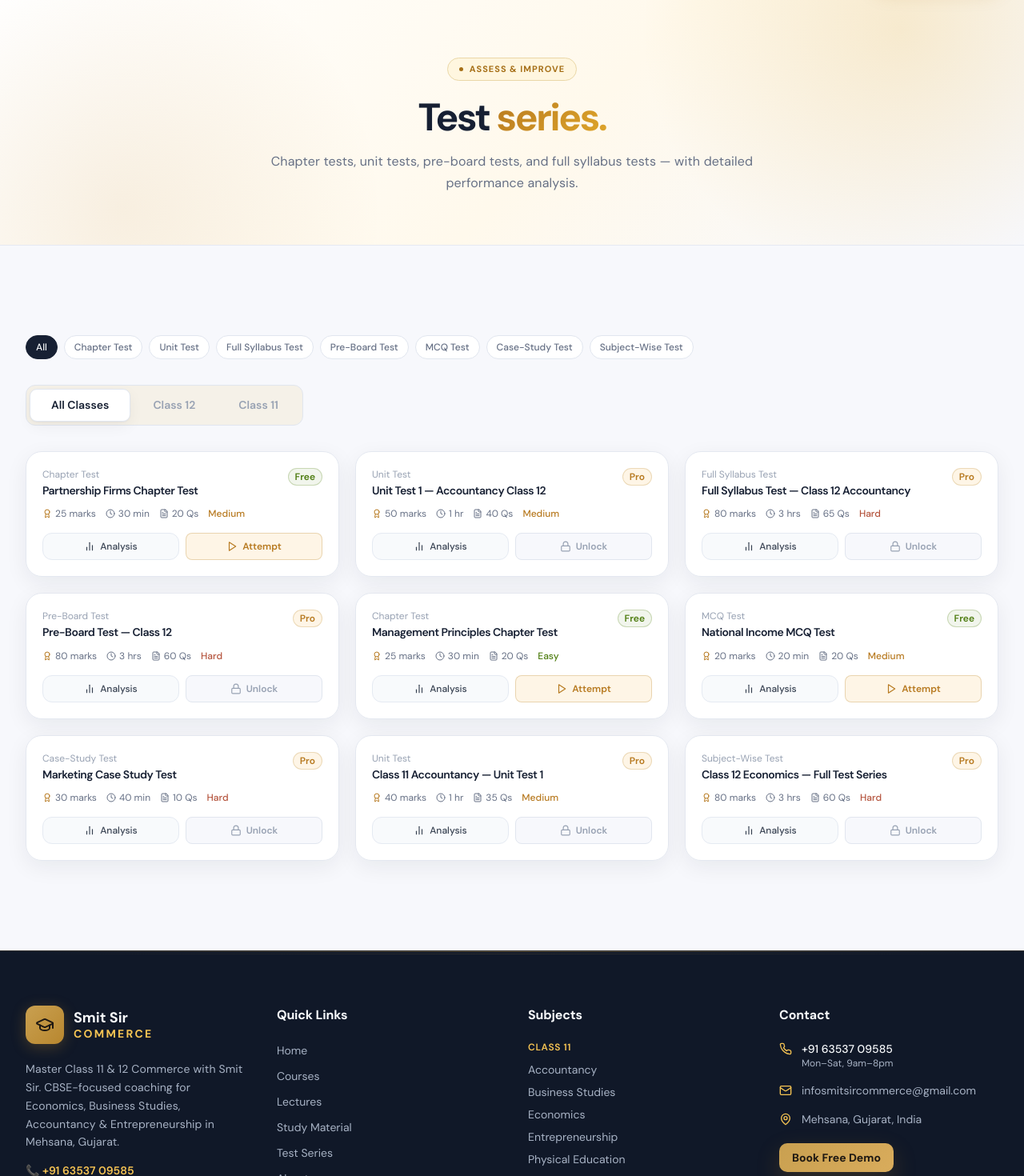
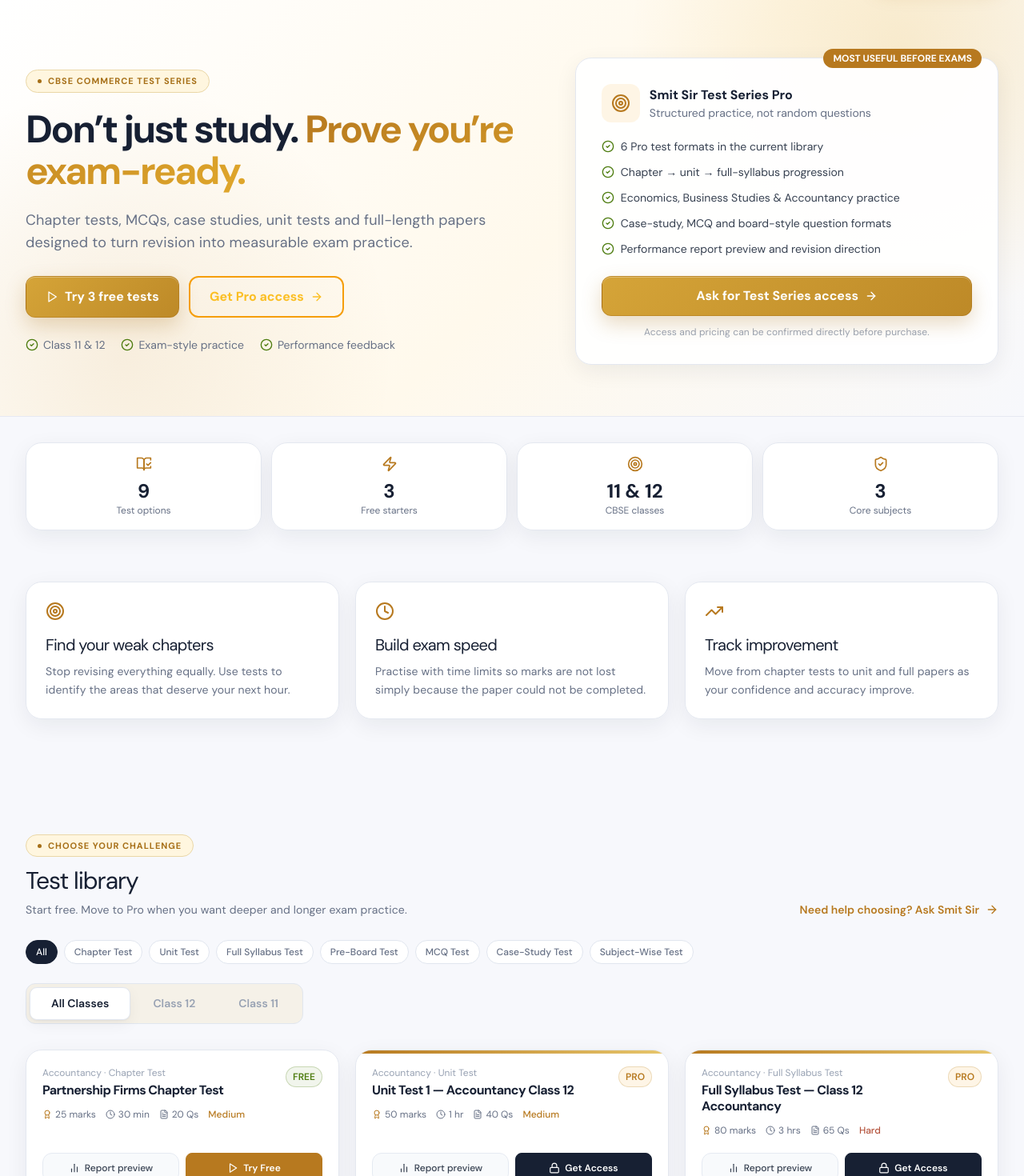
Before and after one commit to infosmitsircommerce-eng/smit-sir-commerce, a React (Vite) app: page /test-series in a window 1280 px wide. Shown: the part 80-1550 px from the top of the page at 80% size. Built offline with nearby package versions, Linux system fonts and the light colour scheme; a web font is replaced by a local one.

Commit message:
Turn test series into a stronger conversion page

```diff
--- a/src/pages/TestSeries.jsx
+++ b/src/pages/TestSeries.jsx
@@ -1,6 +1,10 @@
 import { useState } from 'react';
 import { motion } from 'framer-motion';
-import { Clock, FileText, BarChart2, Lock, Play, Award, TrendingUp, AlertTriangle } from 'lucide-react';
+import { Link } from 'react-router-dom';
+import {
+  Clock, FileText, BarChart2, Lock, Play, Award, TrendingUp, AlertTriangle,
+  CheckCircle2, ArrowRight, ShieldCheck, Target, Sparkles, BookOpenCheck, Zap
+} from 'lucide-react';
 import ComingSoonModal from '../components/ui/ComingSoonModal';
 
 const tests = [
@@ -22,20 +26,22 @@ const pillStyle = (active) => active
   : { background: 'var(--bg-white)', color: 'var(--muted)', border: '1px solid var(--border)' };
 
 function ResultAnalysis({ test, onClose }) {
-  const score = Math.floor(Math.random() * 30) + 55;
+  const score = 72;
   return (
     <div className="fixed inset-0 z-50 flex items-center justify-center p-4"
       style={{ background: 'rgba(30,24,18,0.6)', backdropFilter: 'blur(4px)' }}>
       <motion.div
-        initial={{ scale: 0.8, opacity: 0 }}
+        initial={{ scale: 0.92, opacity: 0 }}
         animate={{ scale: 1, opacity: 1 }}
         className="rounded-2xl p-8 max-w-lg w-full max-h-[90vh] overflow-y-auto"
         style={{ background: 'var(--bg-white)', border: '1px solid var(--border)', boxShadow: '0 24px 64px rgba(30,24,18,0.25)' }}
       >
-        <h3 className="text-xl mb-6" style={{ fontFamily: 'var(--font-serif)', fontWeight: 700, color: 'var(--ink)' }}>Result Analysis — {test.name}</h3>
+        <div className="text-xs font-semibold uppercase tracking-widest mb-2" style={{ color: 'var(--gold)' }}>Sample report preview</div>
+        <h3 className="text-xl mb-2" style={{ fontFamily: 'var(--font-serif)', fontWeight: 700, color: 'var(--ink)' }}>Performance Analysis</h3>
+        <p className="text-sm mb-6" style={{ color: 'var(--muted)' }}>This preview shows the kind of feedback students can expect when full test attempts go live.</p>
         <div className="grid grid-cols-3 gap-3 mb-6">
           {[
-            { value: `${score}%`, label: 'Score',    color: 'var(--gold)'  },
+            { value: `${score}%`, label: 'Score', color: 'var(--gold)' },
             { value: Math.floor(score / 100 * test.questions), label: 'Correct', color: 'var(--green)' },
             { value: '82%', label: 'Accuracy', color: 'var(--charcoal)' },
           ].map(s => (
@@ -45,31 +51,17 @@ function ResultAnalysis({ test, onClose }) {
             </div>
           ))}
         </div>
-
         <div className="space-y-4 mb-6">
           <div>
-            <div className="flex items-center gap-2 font-medium text-sm mb-2" style={{ color: 'var(--green)' }}>
-              <TrendingUp className="w-4 h-4" /> Strong Topics
-            </div>
-            <div className="flex flex-wrap gap-2">
-              {['Journal Entries', 'Ledger Posting', 'Trial Balance'].map(t => (
-                <span key={t} className="text-xs px-2 py-1 rounded-full" style={{ background: 'rgba(77,124,15,0.07)', color: 'var(--green)', border: '1px solid rgba(77,124,15,0.25)' }}>{t}</span>
-              ))}
-            </div>
+            <div className="flex items-center gap-2 font-medium text-sm mb-2" style={{ color: 'var(--green)' }}><TrendingUp className="w-4 h-4" /> Strong Topics</div>
+            <div className="flex flex-wrap gap-2">{['Core concepts', 'Application questions', 'Definitions'].map(t => <span key={t} className="text-xs px-2 py-1 rounded-full" style={{ background: 'rgba(77,124,15,0.07)', color: 'var(--green)', border: '1px solid rgba(77,124,15,0.25)' }}>{t}</span>)}</div>
           </div>
           <div>
-            <div className="flex items-center gap-2 font-medium text-sm mb-2" style={{ color: '#B4533C' }}>
-              <AlertTriangle className="w-4 h-4" /> Weak Topics — Needs Revision
-            </div>
-            <div className="flex flex-wrap gap-2">
-              {['Partnership Dissolution', 'Goodwill Valuation'].map(t => (
-                <span key={t} className="text-xs px-2 py-1 rounded-full" style={{ background: 'rgba(180,83,60,0.07)', color: '#B4533C', border: '1px solid rgba(180,83,60,0.25)' }}>{t}</span>
-              ))}
-            </div>
+            <div className="flex items-center gap-2 font-medium text-sm mb-2" style={{ color: '#B4533C' }}><AlertTriangle className="w-4 h-4" /> Revision Priority</div>
+            <div className="flex flex-wrap gap-2">{['Case-study application', 'Higher-order questions'].map(t => <span key={t} className="text-xs px-2 py-1 rounded-full" style={{ background: 'rgba(180,83,60,0.07)', color: '#B4533C', border: '1px solid rgba(180,83,60,0.25)' }}>{t}</span>)}</div>
           </div>
         </div>
-
-        <button onClick={onClose} className="btn-primary w-full">Close Analysis</button>
+        <button onClick={onClose} className="btn-primary w-full">Close Preview</button>
       </motion.div>
     </div>
   );
@@ -78,52 +70,35 @@ function ResultAnalysis({ test, onClose }) {
 function TestCard({ test, onComingSoon }) {
   const [showAnalysis, setShowAnalysis] = useState(false);
   const diffColors = { Easy: 'var(--green)', Medium: 'var(--gold)', Hard: '#B4533C' };
-
   return (
     <>
       {showAnalysis && <ResultAnalysis test={test} onClose={() => setShowAnalysis(false)} />}
-      <motion.div whileHover={{ y: -3 }} className="card-paper flex flex-col p-5">
+      <motion.article whileHover={{ y: -4 }} className="card-paper flex flex-col p-5 relative overflow-hidden">
+        {!test.isFree && <div className="absolute top-0 left-0 right-0 h-1" style={{ background: 'linear-gradient(90deg, var(--gold), #e7c66c)' }} />}
         <div className="flex items-start justify-between gap-2 mb-3">
           <div>
-            <div className="text-xs mb-1" style={{ color: 'var(--subtle)' }}>{test.type}</div>
-            <h3 className="text-sm leading-tight" style={{ fontFamily: 'var(--font-sans)', fontWeight: 600, color: 'var(--ink)' }}>{test.name}</h3>
+            <div className="text-xs mb-1" style={{ color: 'var(--subtle)' }}>{test.subject} · {test.type}</div>
+            <h3 className="text-base leading-tight" style={{ fontFamily: 'var(--font-sans)', fontWeight: 700, color: 'var(--ink)' }}>{test.name}</h3>
           </div>
           {test.isFree
-            ? <span className="text-xs font-semibold px-2 py-0.5 rounded-full flex-shrink-0" style={{ background: 'rgba(77,124,15,0.08)', border: '1px solid rgba(77,124,15,0.25)', color: 'var(--green)' }}>Free</span>
-            : <span className="text-xs font-semibold px-2 py-0.5 rounded-full flex-shrink-0" style={{ background: 'var(--gold-bg)', border: '1px solid rgba(184,135,47,0.25)', color: 'var(--gold)' }}>Pro</span>}
+            ? <span className="text-xs font-semibold px-2 py-1 rounded-full flex-shrink-0" style={{ background: 'rgba(77,124,15,0.08)', border: '1px solid rgba(77,124,15,0.25)', color: 'var(--green)' }}>FREE</span>
+            : <span className="text-xs font-semibold px-2 py-1 rounded-full flex-shrink-0" style={{ background: 'var(--gold-bg)', border: '1px solid rgba(184,135,47,0.25)', color: 'var(--gold)' }}>PRO</span>}
         </div>
-
-        <div className="flex flex-wrap gap-3 text-xs mb-4" style={{ color: 'var(--muted)' }}>
+        <div className="flex flex-wrap gap-3 text-xs mb-5" style={{ color: 'var(--muted)' }}>
           <span className="flex items-center gap-1"><Award className="w-3 h-3" style={{ color: 'var(--gold)' }} /> {test.marks} marks</span>
           <span className="flex items-center gap-1"><Clock className="w-3 h-3" /> {test.time}</span>
           <span className="flex items-center gap-1"><FileText className="w-3 h-3" /> {test.questions} Qs</span>
           <span className="font-medium" style={{ color: diffColors[test.difficulty] }}>{test.difficulty}</span>
         </div>
-
         <div className="mt-auto flex gap-2">
-          <button
-            onClick={() => setShowAnalysis(true)}
-            className="tile-paper flex-1 flex items-center justify-center gap-1.5 py-2 text-xs font-medium"
-            style={{ color: 'var(--charcoal)' }}
-          >
-            <BarChart2 className="w-3.5 h-3.5" /> Analysis
+          <button onClick={() => setShowAnalysis(true)} className="tile-paper flex-1 flex items-center justify-center gap-1.5 py-2.5 text-xs font-medium" style={{ color: 'var(--charcoal)' }}>
+            <BarChart2 className="w-3.5 h-3.5" /> Report preview
           </button>
-          <button
-            onClick={onComingSoon}
-            className="flex-1 flex items-center justify-center gap-1.5 py-2 rounded-lg text-xs font-semibold transition-all"
-            style={test.isFree
-              ? { background: 'var(--gold-bg)', border: '1px solid rgba(184,135,47,0.3)', color: 'var(--gold)' }
-              : { background: 'var(--bg-ivory)', border: '1px solid var(--border)', color: 'var(--subtle)' }}
-            onMouseEnter={e => {
-              if (test.isFree) { e.currentTarget.style.background = 'var(--gold)'; e.currentTarget.style.color = '#fff'; }
-            }}
-            onMouseLeave={e => {
-              if (test.isFree) { e.currentTarget.style.background = 'var(--gold-bg)'; e.currentTarget.style.color = 'var(--gold)'; }
-            }}>
-            {test.isFree ? <><Play className="w-3.5 h-3.5" /> Attempt</> : <><Lock className="w-3.5 h-3.5" /> Unlock</>}
+          <button onClick={onComingSoon} className="flex-1 flex items-center justify-center gap-1.5 py-2.5 rounded-lg text-xs font-semibold transition-all" style={test.isFree ? { background: 'var(--gold)', border: '1px solid var(--gold)', color: '#fff' } : { background: 'var(--ink)', border: '1px solid var(--ink)', color: '#fff' }}>
+            {test.isFree ? <><Play className="w-3.5 h-3.5" /> Try Free</> : <><Lock className="w-3.5 h-3.5" /> Get Access</>}
           </button>
         </div>
-      </motion.div>
+      </motion.article>
     </>
   );
 }
@@ -132,45 +107,93 @@ export default function TestSeries() {
   const [filterType, setFilterType] = useState('All');
   const [filterClass, setFilterClass] = useState('All');
   const [showComingSoon, setShowComingSoon] = useState(false);
-
-  const filtered = tests.filter((t) => {
-    const matchType = filterType === 'All' || t.type === filterType;
-    const matchClass = filterClass === 'All' || t.class === Number(filterClass);
-    return matchType && matchClass;
-  });
+  const filtered = tests.filter((t) => (filterType === 'All' || t.type === filterType) && (filterClass === 'All' || t.class === Number(filterClass)));
+  const freeCount = tests.filter(t => t.isFree).length;
+  const proCount = tests.length - freeCount;
 
   return (
     <div className="min-h-screen" style={{ background: 'var(--bg-ivory)' }}>
-      <div className="page-hero">
-        <div className="page-container text-center">
-          <span className="eyebrow">Assess &amp; Improve</span>
-          <h1 className="mt-5">Test <em>series.</em></h1>
-          <p className="mx-auto">Chapter tests, unit tests, pre-board tests, and full syllabus tests — with detailed performance analysis.</p>
+      <section className="page-hero overflow-hidden">
+        <div className="page-container">
+          <div className="grid grid-cols-1 lg:grid-cols-[1.1fr_.9fr] gap-10 items-center">
+            <div>
+              <span className="eyebrow">CBSE Commerce Test Series</span>
+              <h1 className="mt-5 max-w-3xl">Don’t just study. <em>Prove you’re exam-ready.</em></h1>
+              <p className="mt-5 text-lg max-w-2xl" style={{ color: 'var(--muted)' }}>Chapter tests, MCQs, case studies, unit tests and full-length papers designed to turn revision into measurable exam practice.</p>
+              <div className="flex flex-col sm:flex-row gap-3 mt-7">
+                <button onClick={() => document.getElementById('test-library')?.scrollIntoView({ behavior: 'smooth' })} className="btn-primary inline-flex items-center justify-center gap-2"><Play className="w-4 h-4" /> Try {freeCount} free tests</button>
+                <Link to="/contact" className="btn-secondary inline-flex items-center justify-center gap-2">Get Pro access <ArrowRight className="w-4 h-4" /></Link>
+              </div>
+              <div className="flex flex-wrap gap-x-5 gap-y-2 mt-6 text-sm" style={{ color: 'var(--muted)' }}>
+                <span className="flex items-center gap-1.5"><CheckCircle2 className="w-4 h-4" style={{ color: 'var(--green)' }} /> Class 11 &amp; 12</span>
+                <span className="flex items-center gap-1.5"><CheckCircle2 className="w-4 h-4" style={{ color: 'var(--green)' }} /> Exam-style practice</span>
+                <span className="flex items-center gap-1.5"><CheckCircle2 className="w-4 h-4" style={{ color: 'var(--green)' }} /> Performance feedback</span>
+              </div>
+            </div>
+
+            <div className="card-paper p-6 sm:p-8 relative">
+              <div className="absolute -top-3 right-5 text-xs font-bold px-3 py-1 rounded-full" style={{ background: 'var(--gold)', color: '#fff' }}>MOST USEFUL BEFORE EXAMS</div>
+              <div className="flex items-center gap-3 mb-5"><div className="w-12 h-12 rounded-xl flex items-center justify-center" style={{ background: 'var(--gold-bg)', color: 'var(--gold)' }}><Target className="w-6 h-6" /></div><div><div className="font-bold" style={{ color: 'var(--ink)' }}>Smit Sir Test Series Pro</div><div className="text-sm" style={{ color: 'var(--muted)' }}>Structured practice, not random questions</div></div></div>
+              <div className="space-y-3 mb-6">
+                {[
+                  `${proCount} Pro test formats in the current library`,
+                  'Chapter → unit → full-syllabus progression',
+                  'Economics, Business Studies & Accountancy practice',
+                  'Case-study, MCQ and board-style question formats',
+                  'Performance report preview and revision direction',
+                ].map(item => <div key={item} className="flex items-start gap-2 text-sm"><CheckCircle2 className="w-4 h-4 mt-0.5 flex-shrink-0" style={{ color: 'var(--green)' }} /><span style={{ color: 'var(--charcoal)' }}>{item}</span></div>)}
+              </div>
+              <Link to="/contact" className="btn-primary w-full inline-flex items-center justify-center gap-2">Ask for Test Series access <ArrowRight className="w-4 h-4" /></Link>
+              <p className="text-xs text-center mt-3" style={{ color: 'var(--subtle)' }}>Access and pricing can be confirmed directly before purchase.</p>
+            </div>
+          </div>
         </div>
-      </div>
+      </section>
 
-      <div className="page-container section-padding">
-        <div className="flex flex-wrap gap-2 mb-8">
-          {testTypes.map((t) => (
-            <button key={t} onClick={() => setFilterType(t)} className="px-3 py-1.5 rounded-full text-xs font-medium transition-colors" style={pillStyle(filterType === t)}>{t}</button>
-          ))}
+      <section className="page-container py-8">
+        <div className="grid grid-cols-2 lg:grid-cols-4 gap-3">
+          {[
+            { icon: BookOpenCheck, value: tests.length, label: 'Test options' },
+            { icon: Zap, value: freeCount, label: 'Free starters' },
+            { icon: Target, value: '11 & 12', label: 'CBSE classes' },
+            { icon: ShieldCheck, value: '3', label: 'Core subjects' },
+          ].map(({ icon: Icon, value, label }) => <div key={label} className="card-paper p-4 text-center"><Icon className="w-5 h-5 mx-auto mb-2" style={{ color: 'var(--gold)' }} /><div className="text-2xl font-bold" style={{ fontFamily: 'var(--font-serif)', color: 'var(--ink)' }}>{value}</div><div className="text-xs" style={{ color: 'var(--muted)' }}>{label}</div></div>)}
+        </div>
+      </section>
+
+      <section className="page-container py-8">
+        <div className="grid grid-cols-1 md:grid-cols-3 gap-5">
+          {[
+            { icon: Target, title: 'Find your weak chapters', text: 'Stop revising everything equally. Use tests to identify the areas that deserve your next hour.' },
+            { icon: Clock, title: 'Build exam speed', text: 'Practise with time limits so marks are not lost simply because the paper could not be completed.' },
+            { icon: TrendingUp, title: 'Track improvement', text: 'Move from chapter tests to unit and full papers as your confidence and accuracy improve.' },
+          ].map(({ icon: Icon, title, text }) => <article key={title} className="card-paper p-6"><Icon className="w-6 h-6 mb-4" style={{ color: 'var(--gold)' }} /><h2 className="text-xl mb-2" style={{ fontFamily: 'var(--font-serif)', color: 'var(--ink)' }}>{title}</h2><p className="text-sm leading-relaxed" style={{ color: 'var(--muted)' }}>{text}</p></article>)}
+        </div>
+      </section>
+
+      <main id="test-library" className="page-container section-padding">
+        <div className="flex flex-col md:flex-row md:items-end justify-between gap-4 mb-7">
+          <div><span className="eyebrow">Choose your challenge</span><h2 className="text-3xl mt-3" style={{ fontFamily: 'var(--font-serif)', color: 'var(--ink)' }}>Test library</h2><p className="text-sm mt-2" style={{ color: 'var(--muted)' }}>Start free. Move to Pro when you want deeper and longer exam practice.</p></div>
+          <Link to="/contact" className="inline-flex items-center gap-2 text-sm font-semibold" style={{ color: 'var(--gold)' }}>Need help choosing? Ask Smit Sir <ArrowRight className="w-4 h-4" /></Link>
         </div>
 
-        <div className="flex justify-start mb-8">
-          <div className="toggle-paper">
-            {['All', '12', '11'].map((c) => (
-              <button key={c} onClick={() => setFilterClass(c)} className={filterClass === c ? 'active' : ''}>
-                {c === 'All' ? 'All Classes' : `Class ${c}`}
-              </button>
-            ))}
-          </div>
+        <div className="flex flex-wrap gap-2 mb-6">{testTypes.map(t => <button key={t} onClick={() => setFilterType(t)} className="px-3 py-1.5 rounded-full text-xs font-medium transition-colors" style={pillStyle(filterType === t)}>{t}</button>)}</div>
+        <div className="flex justify-start mb-8"><div className="toggle-paper">{['All', '12', '11'].map(c => <button key={c} onClick={() => setFilterClass(c)} className={filterClass === c ? 'active' : ''}>{c === 'All' ? 'All Classes' : `Class ${c}`}</button>)}</div></div>
+
+        <div className="grid grid-cols-1 sm:grid-cols-2 lg:grid-cols-3 gap-5">{filtered.map(test => <TestCard key={test.id} test={test} onComingSoon={() => setShowComingSoon(true)} />)}</div>
+        {filtered.length === 0 && <div className="card-paper p-8 text-center"><Sparkles className="w-7 h-7 mx-auto mb-3" style={{ color: 'var(--gold)' }} /><p style={{ color: 'var(--muted)' }}>No tests match these filters yet. Try another test type or class.</p></div>}
+      </main>
+
+      <section className="page-container pb-16">
+        <div className="rounded-3xl p-7 sm:p-10 text-center" style={{ background: 'var(--ink)', color: 'var(--ivory-on-ink)' }}>
+          <span className="text-xs font-bold uppercase tracking-[.2em]" style={{ color: '#e8c86d' }}>Turn revision into marks</span>
+          <h2 className="text-3xl sm:text-4xl mt-4 mb-4" style={{ fontFamily: 'var(--font-serif)' }}>Know exactly what to practise next.</h2>
+          <p className="max-w-2xl mx-auto mb-7 text-sm sm:text-base" style={{ color: 'rgba(255,255,255,.72)' }}>Try the free tests first. If the format suits you, contact Smit Sir for access to the complete test-series plan.</p>
+          <div className="flex flex-col sm:flex-row justify-center gap-3"><button onClick={() => document.getElementById('test-library')?.scrollIntoView({ behavior: 'smooth' })} className="btn-primary inline-flex items-center justify-center gap-2">Try free tests <Play className="w-4 h-4" /></button><Link to="/contact" className="px-5 py-3 rounded-xl font-semibold inline-flex items-center justify-center gap-2" style={{ background: '#fff', color: 'var(--ink)' }}>Get Pro access <ArrowRight className="w-4 h-4" /></Link></div>
         </div>
+      </section>
 
-        <div className="grid grid-cols-1 sm:grid-cols-2 lg:grid-cols-3 gap-5">
-          {filtered.map((test) => <TestCard key={test.id} test={test} onComingSoon={() => setShowComingSoon(true)} />)}
-        </div>
-        <ComingSoonModal visible={showComingSoon} onClose={() => setShowComingSoon(false)} title="Test Coming Soon!" />
-      </div>
+      <ComingSoonModal visible={showComingSoon} onClose={() => setShowComingSoon(false)} title="Test Attempts Coming Soon" />
     </div>
   );
 }
```
